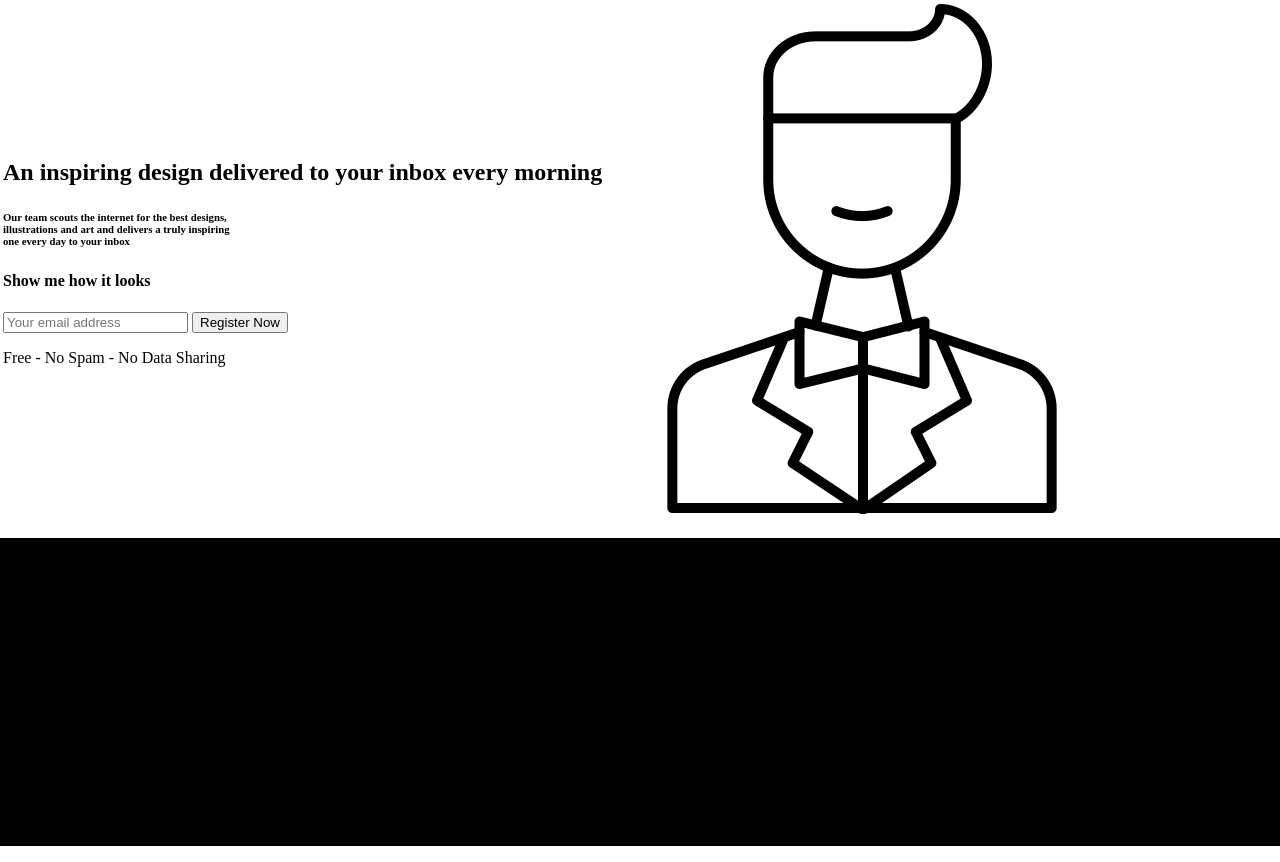
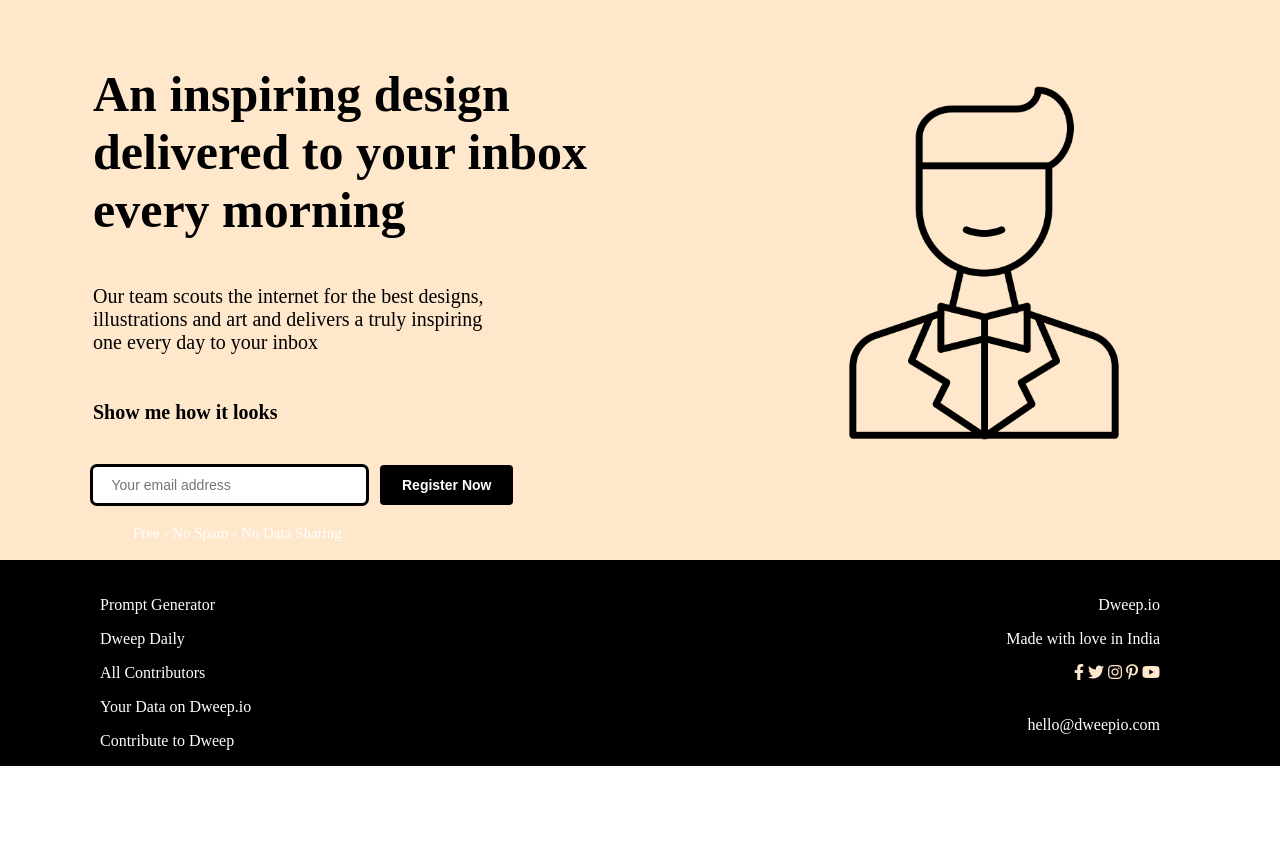
Before and after one commit to akashathani82/MyTask1.github.io, a plain HTML site: page index.html in a window 1280 px wide. After the commit the page ends 800 px from the top, so only its background shows below. Drawn offline with Linux system fonts and the light colour scheme.

Commit message:
Update index.html

```diff
--- a/index.html
+++ b/index.html
@@ -5,6 +5,109 @@
     <meta name="viewport" content="width=device-width, initial-scale=1.0">
     <link rel="stylesheet" href="http://pro.fontawesome.com/releases/v5.10.0/css/all.css" />
     <style>
+
+.header{
+    background-color: #ffe7cc;
+    padding: 20px 0 0 90px;
+
+
+}
+
+.header h1{
+    font-size: 50px;
+    font-weight: 700;
+}
+
+.header h4{
+    font-size: 20px;
+    padding-bottom: 15px;
+}
+
+.header h6{
+    font-size: 20px;
+    font-style: normal;
+    font-weight: lighter;
+}
+
+.header .Data {
+    width: 50%;
+}
+
+.header p{
+    color: #fff;
+    font-size: 15px;
+    padding: 5px 0 0 40px;
+}
+
+
+
+footer {
+    display: flex;
+    justify-content: space-between;
+    flex-wrap: wrap;
+}
+
+footer .list{
+    padding: 20px 0 0 60px;
+    color: white;
+    justify-content: center;
+    position: relative;
+}
+
+.form input {
+    height: 2.125rem;
+    padding: 0 1.25em;
+    font-size: 14px;
+    width: 40%;
+    border: 1px solid transparent;
+    border-radius: 4px;
+    outline-style: solid;
+}
+
+.form button {
+    background-color: black;
+    color: #fff;
+    white-space: nowrap;
+    border-top-left-radius: 0;
+    border-bottom-left-radius: 0;
+}
+
+button.normal {
+    font-size: 14px;
+    font-weight: 600;
+    margin-left: 10px;
+    padding: 12px 22px;
+    color: #fff;
+    background-color: black;
+    border-radius: 4px;
+    cursor: pointer;
+    border: none;
+    outline: none;
+    transition: 0.2s;
+}
+
+footer .follow{
+    padding: 20px 120px 0 0;
+    text-align: right;
+}
+
+footer .follow ul{
+    color: white;
+}
+
+footer .follow .icon {
+    padding: 0px 0px 0 40px;
+    color: #ffe7cc;
+
+}
+
+img{
+    height: 30%;
+    width: 60%;
+    padding: 10px 0 60px 40px;
+    margin-left: 80px;
+    position: relative;
+}
 
     </style>
     <title>My Project1</title>
@@ -31,7 +134,7 @@
           </div>
         </td>
         <td>
-          <img src="https://github.com/akashathani82/MyTask1.github.io/blob/master/actor.png" alt="">
+          <img src="actor.png" alt="">
         </td>
       </tr>
     </table>
```
